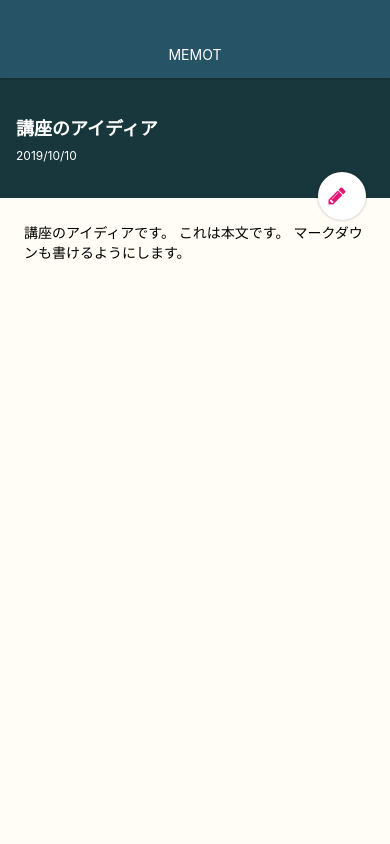
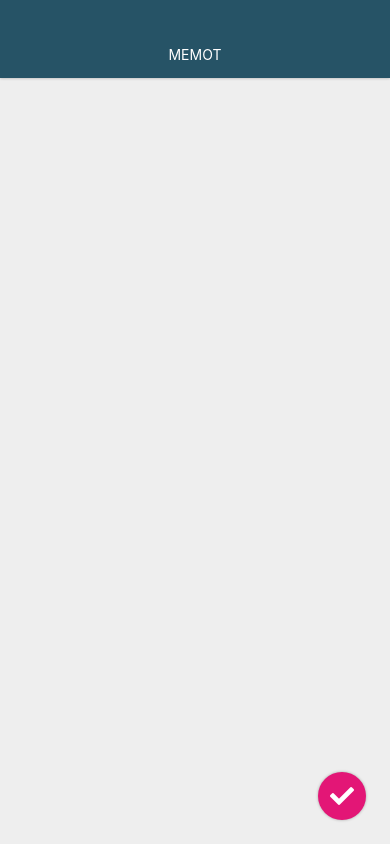
Before and after one commit to Capotasto/MemoApp-React-Native, a React Native app: screen / in a window 390 px wide. Built offline with nearby package versions, Linux system fonts and the light colour scheme.

Commit message:
Updated Circle Button and added edit page

```diff
--- a/App.tsx
+++ b/App.tsx
@@ -3,13 +3,17 @@ import { StyleSheet, View } from 'react-native';
 import MemoListScreen from './src/screens/MemoListScreen';
 import AppBar from './src/components/AppBar';
 import MemoDetailScreen from './src/screens/MemoDetailScreen';
+import MemoEditScreen from './src/screens/MemoEditScreen';
+
 
 export default function App() {
   // let memo = new Memo("講座のアイディア", new Date(), "講座のアイディアです。\nこれは本文です。\nマークダウンも書けるようにします。");
   return (
     <View style={styles.container}>
       <AppBar />
-      <MemoDetailScreen/>
+      {/* <MemoDetailScreen/> */}
+      <MemoEditScreen />
+
     </View>
   );
 }
--- a/src/elements/CircleButton.tsx
+++ b/src/elements/CircleButton.tsx
@@ -1,28 +1,31 @@
 import React from 'react';
 import { StyleSheet, Text, View } from 'react-native';
-import { FontAwesome } from '@expo/vector-icons';
-//import { FontAwesomeIcon } from 'expo-fontawesome';
-//import { faPencilAlt } from '@fortawesome/free-sol/id-svg-icons';
+import { createIconSet } from '@expo/vector-icons';
 
 interface Props {
     icon: String,
+    iconColor: String,
     buttonStyle?: any;
-    textStyle?: any;
 }
 
-interface State {}
+interface State { }
+
+const glyphMap = {
+    pencil: '\uf303',
+    plus: '\uf067',
+    check:'\uf00c'
+};
+const expoAssetId = require("../../assets/fonts/fa-solid-900.ttf");
+const CustomIcon = createIconSet(glyphMap, 'FontName', expoAssetId);
 
 export default class CircleButton extends React.Component<Props, State> {
     render() {
         return (
             <View style={[styles.circleButton, this.props.buttonStyle]}>
-                {/* <Text style={[styles.circleButtonText, this.props.textStyle]}>
-                    {this.props.text}
-                </Text> */}
-                <FontAwesome.Button style={styles.circleButtonIcon}
+                <CustomIcon
                     name={this.props.icon}
-                    color="#E31676" //#E31676
-                    backgroundColor="clear"
+                    size={24}
+                    color={this.props.iconColor}
                 />
             </View>
         )
--- a/src/screens/MemoDetailScreen.tsx
+++ b/src/screens/MemoDetailScreen.tsx
@@ -24,8 +24,8 @@ export default class MemoDetailScreen extends React.Component<Props, State> {
 
                 <CircleButton
                     icon={"pencil"}
+                    iconColor={"#E31676"}
                     buttonStyle={styles.memoEditButton}
-                    textStyle={styles.memoEditButtonText}
                 />
 
                 <View style={styles.memoEditButton} >
--- /dev/null
+++ b/src/screens/MemoEditScreen.tsx
@@ -0,0 +1,44 @@
+import React from 'react';
+import { StyleSheet, Text, View, TextInput } from 'react-native';
+import MemoList from '../components/MemoList';
+import CircleButton from '../elements/CircleButton';
+
+export default class MemoEditScreen extends React.Component {
+    render() {
+        return (
+            <View style={styles.memoEditScreen}>
+                {/* <MemoList /> */}
+                <TextInput style={styles.memoEdtiTextInput} />
+                <CircleButton
+                    icon={"check"}
+                    iconColor={"white"}
+                    buttonStyle={styles.memoAddButton}
+                />
+            </View>
+        )
+    };
+}
+
+const styles = StyleSheet.create({
+    memoEditScreen: {
+        flex: 1,
+        alignItems: 'center',
+        justifyContent: 'center',
+        width: '100%'
+    },
+
+    memoEdtiTextInput: {
+        backgroundColor: '#eee',
+        flex: 1,
+        width: '100%',
+        paddingTop: 24,
+        paddingLeft: 16,
+        paddingRight: 16,
+        paddingBottom: 16
+    },
+
+    memoAddButton: {
+        backgroundColor: "#E31676"
+    }
+
+});
```
Also changed, not shown: src/screens/MemoListScreen.tsx (+9 -1 lines).
